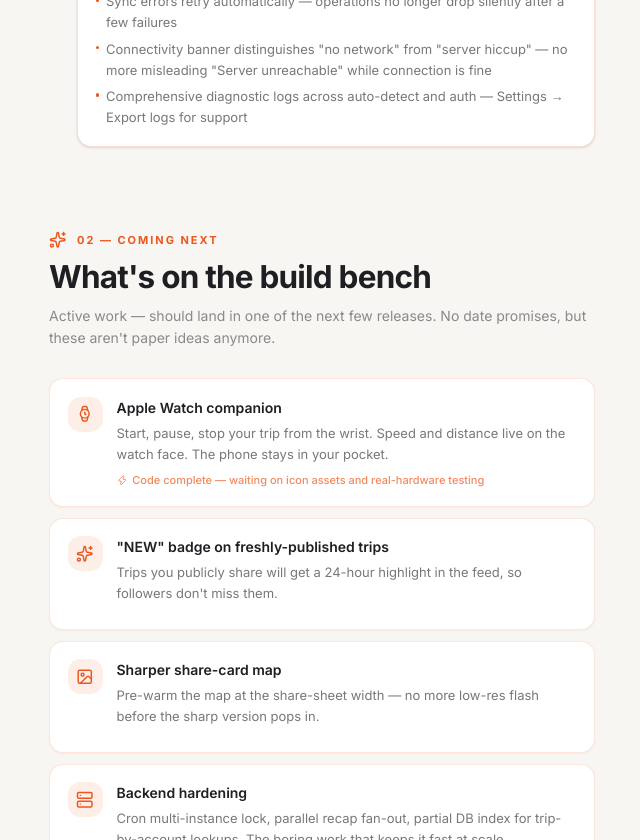
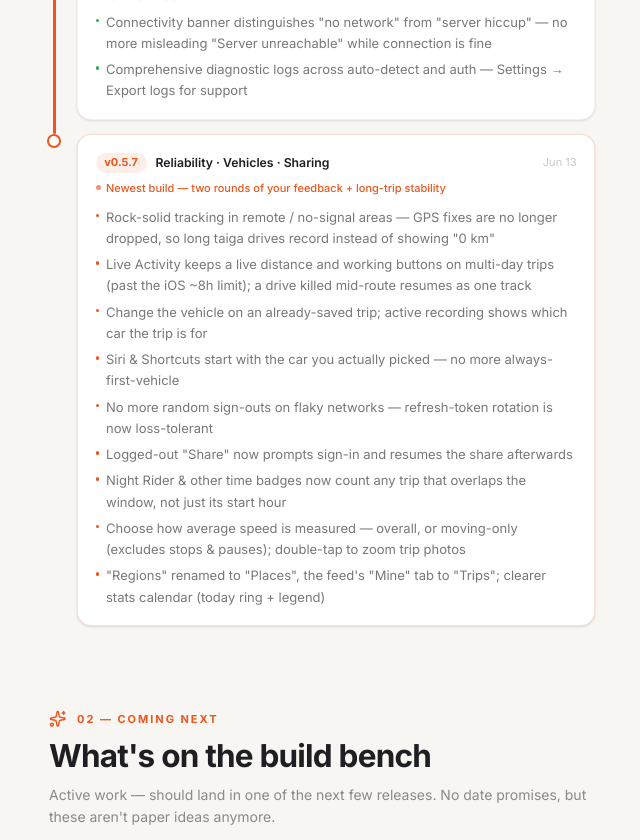
Before and after one commit to OneZee23/triptrack-website, a React (Vite) app: page /roadmap in a window 1280 px wide. Shown: the part 2840-3680 px from the top of the page, without its empty margins (318-958 px from the left). Built offline with nearby package versions, Linux system fonts and the light colour scheme.

Commit message:
roadmap: v0.5.7

```diff
--- a/src/pages/Roadmap.tsx
+++ b/src/pages/Roadmap.tsx
@@ -306,11 +306,7 @@ const SHIPPED: Quarter[] = [
         version: 'v0.5.6',
         name: 'Reliability · Retention · Richer Social Detail',
         date: { en: 'May 22', ru: '22 мая' },
-        status: 'current',
-        note: {
-          en: 'Latest TestFlight build — stability sweep before the marketing push',
-          ru: 'Последний билд в TestFlight — стабильность перед маркетинговым стартом',
-        },
+        status: 'done',
         features: [
           {
             en: 'Auto-detect no longer ends recording mid-drive on momentary Bluetooth glitches in Remind mode',
@@ -343,6 +339,54 @@ const SHIPPED: Quarter[] = [
           {
             en: 'Comprehensive diagnostic logs across auto-detect and auth — Settings → Export logs for support',
             ru: 'Подробные диагностические логи в авто-детекте и аутентификации — Настройки → Экспорт логов для саппорта',
+          },
+        ],
+      },
+      {
+        version: 'v0.5.7',
+        name: 'Reliability · Vehicles · Sharing',
+        date: { en: 'Jun 13', ru: '13 июн' },
+        status: 'current',
+        note: {
+          en: 'Newest build — two rounds of your feedback + long-trip stability',
+          ru: 'Свежий билд — два раунда вашего фидбэка + стабильность длинных поездок',
+        },
+        features: [
+          {
+            en: 'Rock-solid tracking in remote / no-signal areas — GPS fixes are no longer dropped, so long taiga drives record instead of showing "0 km"',
+            ru: 'Надёжная запись в глуши и без связи — таёжные GPS-фиксы больше не отбрасываются, длинный трек пишется, а не показывает «0 км»',
+          },
+          {
+            en: 'Live Activity keeps a live distance and working buttons on multi-day trips (past the iOS ~8h limit); a drive killed mid-route resumes as one track',
+            ru: 'Live Activity держит живую дистанцию и рабочие кнопки на многодневном треке (за лимитом iOS ~8 ч); прерванная посреди дороги поездка продолжается одним треком',
+          },
+          {
+            en: 'Change the vehicle on an already-saved trip; active recording shows which car the trip is for',
+            ru: 'Смена машины у уже сохранённой поездки; в активной записи видно, для какой машины едешь',
+          },
+          {
+            en: 'Siri & Shortcuts start with the car you actually picked — no more always-first-vehicle',
+            ru: 'Siri и Команды стартуют с выбранной машиной, а не всегда с первой',
+          },
+          {
+            en: 'No more random sign-outs on flaky networks — refresh-token rotation is now loss-tolerant',
+            ru: 'Больше нет случайных разлогинов на нестабильной сети — ротация токена устойчива к потере ответа',
+          },
+          {
+            en: 'Logged-out "Share" now prompts sign-in and resumes the share afterwards',
+            ru: 'Кнопка «Поделиться» у разлогиненных предлагает вход и возобновляет шеринг после него',
+          },
+          {
+            en: 'Night Rider & other time badges now count any trip that overlaps the window, not just its start hour',
+            ru: 'Ночные/утренние ачивки засчитываются, если поездка попадает в окно в любой момент, а не только по часу старта',
+          },
+          {
+            en: 'Choose how average speed is measured — overall, or moving-only (excludes stops & pauses); double-tap to zoom trip photos',
+            ru: 'Выбор расчёта средней скорости — общая или «в движении» (без остановок и пауз); зум фото поездки по даблтапу',
+          },
+          {
+            en: '"Regions" renamed to "Places", the feed\'s "Mine" tab to "Trips"; clearer stats calendar (today ring + legend)',
+            ru: '«Регионы» → «Места», вкладка «Мои» → «Поездки»; понятнее календарь статистики (кольцо «сегодня» + легенда)',
           },
         ],
       },
```
